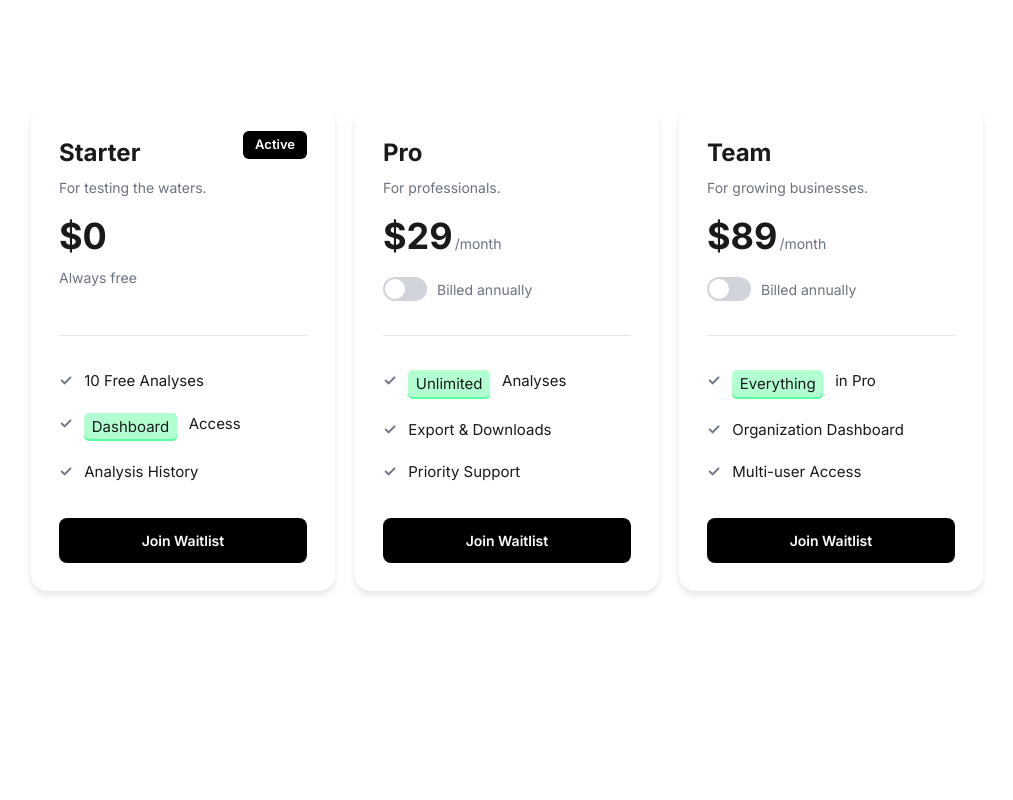
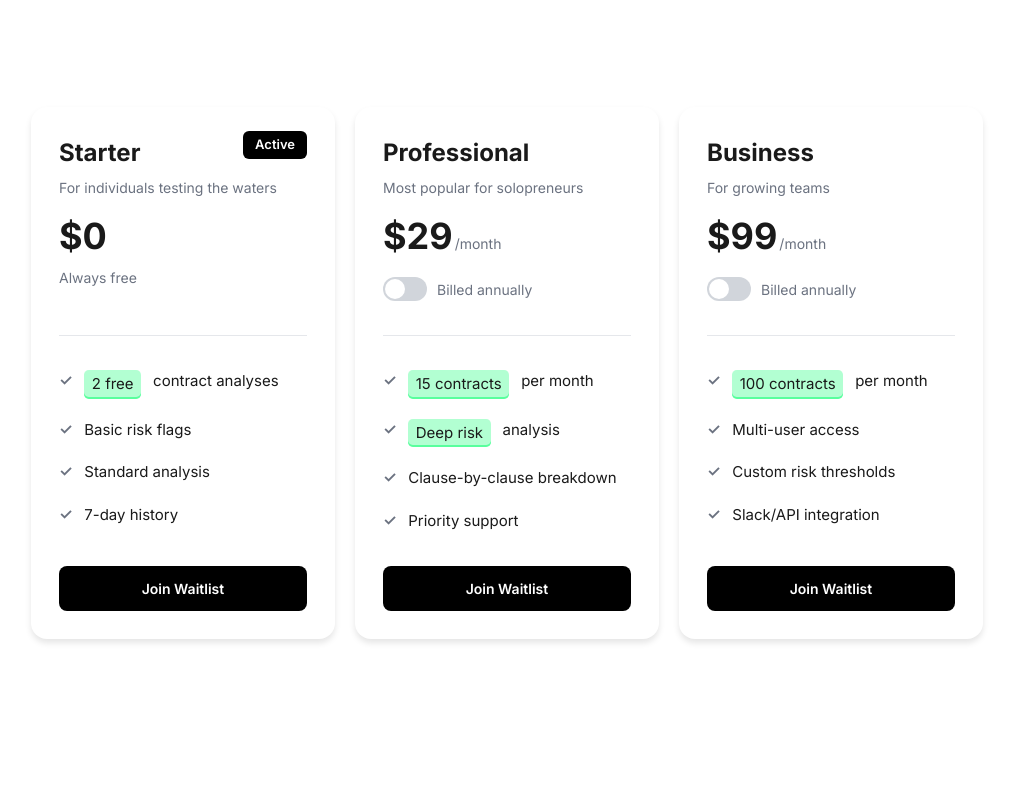
Before and after one commit to daniel-ronai/clauso, a Next.js app: page / in a window 1280 px wide. Shown: the part 4680-5480 px from the top of the page, without its empty margins (133-1146 px from the left). Built offline with nearby package versions, Linux system fonts and the light colour scheme; no server answers.

Commit message:
feat(frontend): enchancement 10

```diff
--- a/components/FinalCTA.tsx
+++ b/components/FinalCTA.tsx
@@ -109,7 +109,7 @@ const FinalCTA = () => {
       </div>
 
       <p className="final-cta-footnote">
-        Early access launching Februar 2026. First 5 users get lifetime discount.
+        Early access launching Februar 2026. First 10 users get lifetime discount.
       </p>
 
       {status !== 'idle' && (
--- a/components/WaitlistPricingTables.tsx
+++ b/components/WaitlistPricingTables.tsx
@@ -9,7 +9,7 @@ export default function WaitlistPricingTables() {
 
   const prices = {
     pro: { monthly: 29, annual: 19 },
-    team: { monthly: 89, annual: 59 }
+    team: { monthly: 99, annual: 79 }
   };
 
   const handleJoinWaitlist = () => {
@@ -24,16 +24,17 @@ export default function WaitlistPricingTables() {
           <div className="waitlist-card-header">
             <span className="waitlist-active-badge">Active</span>
             <h3>Starter</h3>
-            <p>For testing the waters.</p>
+            <p>For individuals testing the waters</p>
           </div>
           <div className="waitlist-price">
             <span className="waitlist-price-amount">$0</span>
           </div>
           <div className="waitlist-billing-info">Always free</div>
           <ul className="waitlist-features">
-            <li>10 Free Analyses</li>
-            <li><span className='highlight-p-green'>Dashboard</span> Access</li>
-            <li>Analysis History</li>
+            <li><span className='highlight-p-green'>2 free</span> contract analyses</li>
+            <li>Basic risk flags</li>
+            <li>Standard analysis</li>
+            <li>7-day history</li>
           </ul>
           <button className="waitlist-cta-button" onClick={handleJoinWaitlist}>
             Join Waitlist
@@ -43,8 +44,8 @@ export default function WaitlistPricingTables() {
         {/* Pro Plan */}
         <div className="waitlist-pricing-card">
           <div className="waitlist-card-header">
-            <h3>Pro</h3>
-            <p>For professionals.</p>
+            <h3>Professional</h3>
+            <p>Most popular for solopreneurs</p>
           </div>
           <div className="waitlist-price">
             <span className="waitlist-price-amount">
@@ -62,9 +63,10 @@ export default function WaitlistPricingTables() {
             <span className="waitlist-toggle-label">Billed annually</span>
           </div>
           <ul className="waitlist-features">
-            <li><span className='highlight-p-green'>Unlimited</span> Analyses</li>
-            <li>Export & Downloads</li>
-            <li>Priority Support</li>
+            <li><span className='highlight-p-green'>15 contracts</span> per month</li>
+            <li><span className='highlight-p-green'>Deep risk</span> analysis</li>
+            <li>Clause-by-clause breakdown</li>
+            <li>Priority support</li>
           </ul>
           <button className="waitlist-cta-button" onClick={handleJoinWaitlist}>
             {isAnnual ? 'Join Waitlist' : 'Join Waitlist'}
@@ -74,8 +76,8 @@ export default function WaitlistPricingTables() {
         {/* Team Plan */}
         <div className="waitlist-pricing-card">
           <div className="waitlist-card-header">
-            <h3>Team</h3>
-            <p>For growing businesses.</p>
+            <h3>Business</h3>
+            <p>For growing teams</p>
           </div>
           <div className="waitlist-price">
             <span className="waitlist-price-amount">
@@ -93,9 +95,10 @@ export default function WaitlistPricingTables() {
             <span className="waitlist-toggle-label">Billed annually</span>
           </div>
           <ul className="waitlist-features">
-            <li><span className='highlight-p-green'>Everything</span> in Pro</li>
-            <li>Organization Dashboard</li>
-            <li>Multi-user Access</li>
+            <li><span className='highlight-p-green'>100 contracts</span> per month</li>
+            <li>Multi-user access</li>
+            <li>Custom risk thresholds</li>
+            <li>Slack/API integration</li>
           </ul>
           <button className="waitlist-cta-button" onClick={handleJoinWaitlist}>
             {isAnnual ? 'Join Waitlist' : 'Join Waitlist'}
```
